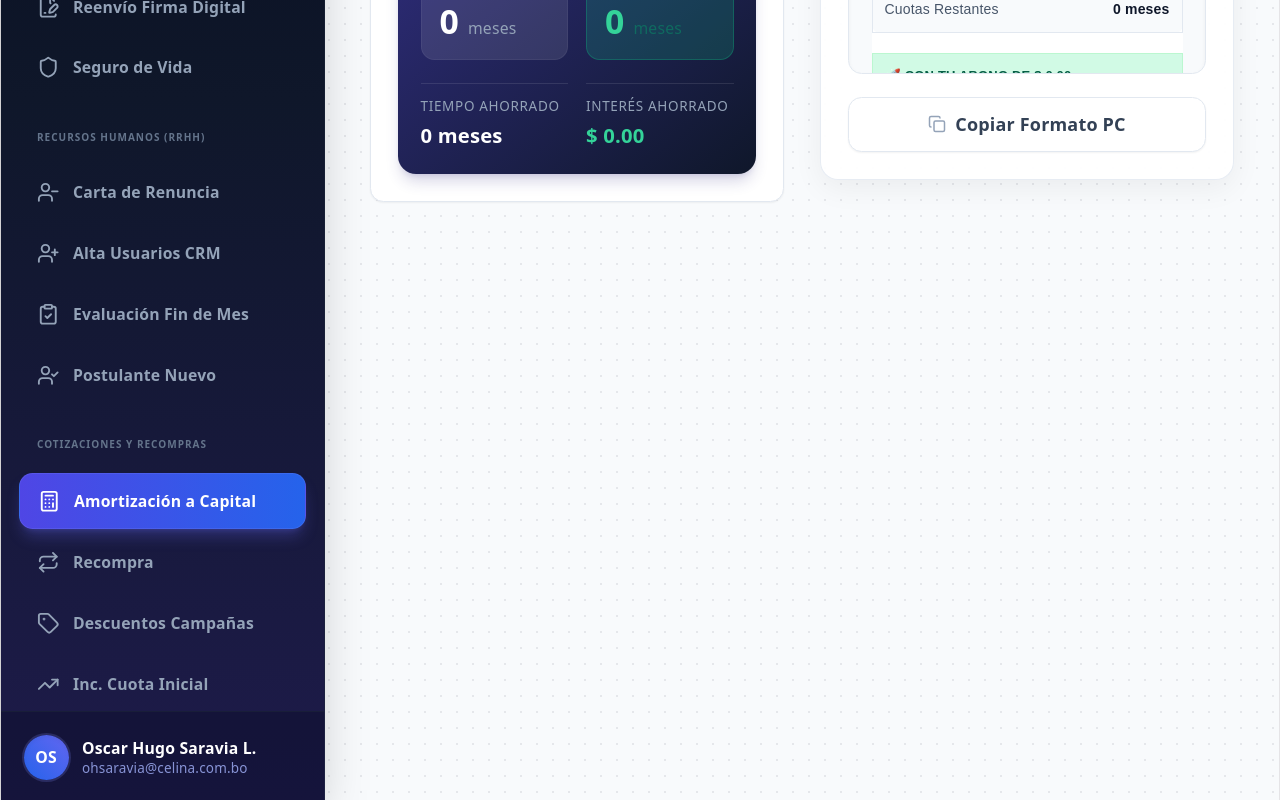
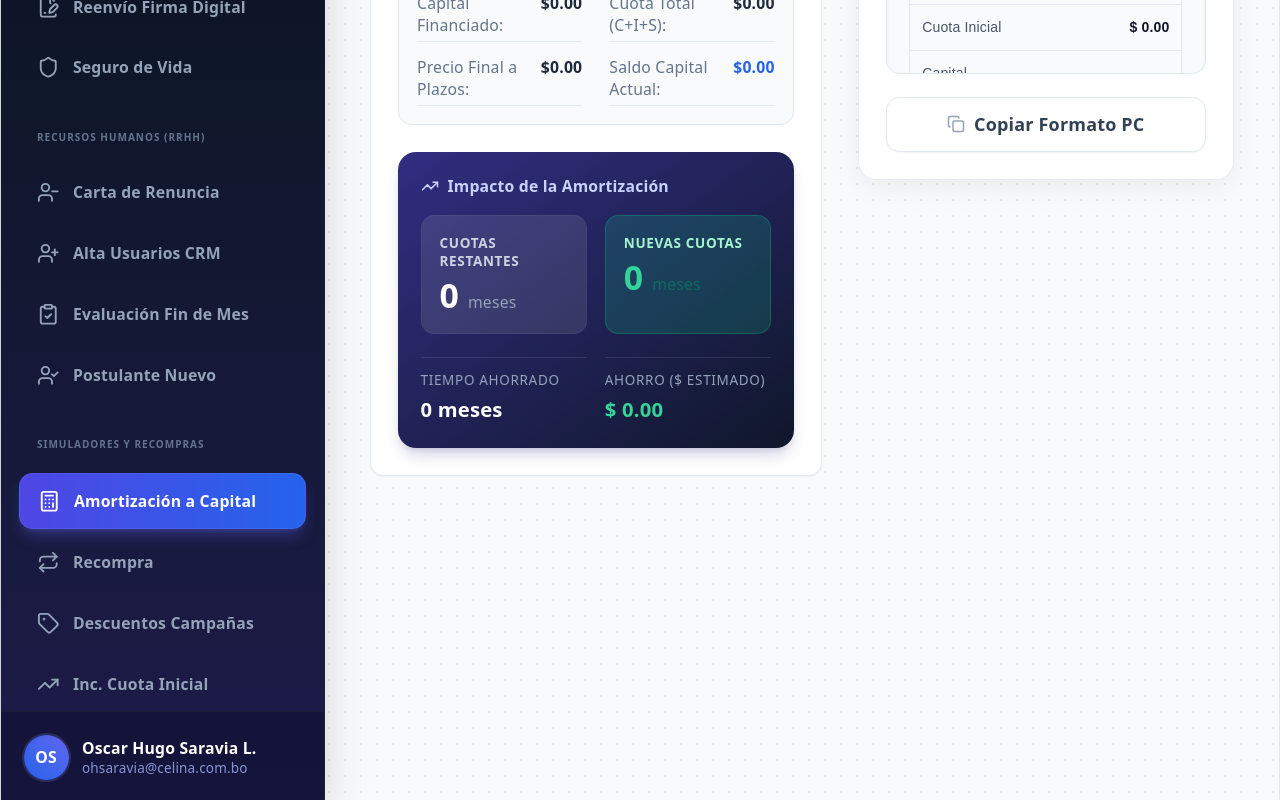
Before and after one commit to huguitoadm-OHSL/portal-celina, a React (Vite) app: page / in a window 1280 px wide. Both pictures are taken after a click on the button "Amortización a Capital". Shown: the part 608-1408 px from the top of the page. Built offline with nearby package versions, Linux system fonts and the light colour scheme.

Commit message:
Update App.jsx

```diff
--- a/src/App.jsx
+++ b/src/App.jsx
@@ -31,7 +31,7 @@ import {
 } from 'lucide-react';
 
 // --- CONTROL DE VERSIÓN DE DATOS ---
-const DATA_VERSION = "v1.2";
+const DATA_VERSION = "v1.4";
 
 // --- CONFIGURACIÓN DE DATOS MOCK ---
 const PROYECTOS_CONVENIO_1 = ["Los Jardines", "El Renacer", "Rancho Nuevo", "Santa Fe"];
@@ -399,8 +399,9 @@ export default function App() {
     asesor: '', nombre: '', referidor: ''
   });
 
+  // ESTADO PARA AMORTIZACIÓN (Sistema Francés, 12.1733% defecto)
   const [formAmortizacion, setFormAmortizacion] = useState({
-    cliente: '', saldoActual: '', cuotaMensual: '', tasaAnual: '12', montoAmortizacion: ''
+    cliente: '', precioContado: '', cuotaInicial: '', plazoAnios: '', cuotasPagadas: '', seguroMensual: '', tasaAnual: '12.1733', montoAmortizacion: ''
   });
 
   const [sumaVentaModal, setSumaVentaModal] = useState({ show: false, index: null, nombre: '', monto: '' });
@@ -784,43 +785,69 @@ export default function App() {
   };
 
   const calcularSimulacionAmortizacion = () => {
-    const p = parseFloat(formAmortizacion.saldoActual) || 0;
+    const C = parseFloat(formAmortizacion.precioContado) || 0;
+    const CI = parseFloat(formAmortizacion.cuotaInicial) || 0;
+    const plazo = parseInt(formAmortizacion.plazoAnios) || 0;
+    const k = parseInt(formAmortizacion.cuotasPagadas) || 0;
+    const rateAnual = parseFloat(formAmortizacion.tasaAnual) || 0;
     const amort = parseFloat(formAmortizacion.montoAmortizacion) || 0;
-    const pmt = parseFloat(formAmortizacion.cuotaMensual) || 0;
-    const rateAnual = parseFloat(formAmortizacion.tasaAnual) || 0;
-    const r = rateAnual / 100 / 12;
-
-    let nOld = 0, nNew = 0, totalIntOld = 0, totalIntNew = 0, error = "";
-
-    if (p > 0 && pmt > 0) {
-      if (r === 0) {
-        nOld = p / pmt;
-        nNew = Math.max(0, (p - amort) / pmt);
+    const seguro = parseFloat(formAmortizacion.seguroMensual) || 0;
+
+    let error = "";
+    let P = C - CI;
+    let n = plazo * 12;
+    let r = rateAnual / 100 / 12;
+
+    let PMT = 0;
+    let Bk = 0;
+    let B_new = 0;
+    let nNewExact = 0;
+    let nNew = 0;
+    let ahorradoInt = 0;
+    let ahorradoSeguro = 0;
+
+    if (P > 0 && n > 0 && r > 0) {
+      PMT = (P * r) / (1 - Math.pow(1 + r, -n));
+
+      if (k > n) {
+        error = "Las cuotas pagadas no pueden ser mayores al plazo total.";
       } else {
-        if (pmt <= p * r) {
-          error = "La cuota es muy baja para cubrir el interés. Revise los montos.";
+        Bk = PMT * (1 - Math.pow(1 + r, -(n - k))) / r;
+
+        if (amort >= Bk) {
+          B_new = 0;
+          nNew = 0;
+          ahorradoInt = ((n - k) * PMT - Bk);
+        } else if (amort > 0) {
+          B_new = Bk - amort;
+          nNewExact = -Math.log(1 - (B_new * r) / PMT) / Math.log(1 + r);
+          nNew = Math.ceil(nNewExact);
+
+          const intOld = (n - k) * PMT - Bk;
+          const intNew = nNewExact * PMT - B_new;
+          ahorradoInt = intOld - intNew;
         } else {
-           nOld = -Math.log(1 - (p * r) / pmt) / Math.log(1 + r);
-           totalIntOld = (nOld * pmt) - p;
-
-           const pNew = Math.max(0, p - amort);
-           if (pNew === 0) {
-             nNew = 0;
-           } else if (pmt > pNew * r) {
-             nNew = -Math.log(1 - (pNew * r) / pmt) / Math.log(1 + r);
-             totalIntNew = (nNew * pmt) - pNew;
-           } else {
-             error = "La amortización no es suficiente para reducir el capital efectivamente.";
-           }
+           B_new = Bk;
+           nNew = n - k;
+           ahorradoInt = 0;
         }
       }
+    } else if (P < 0) {
+      error = "La cuota inicial no puede ser mayor al precio de contado.";
     }
 
+    ahorradoSeguro = Math.max(0, (n - k - nNew) * seguro);
+
     return {
-      nOld: Math.ceil(nOld),
-      nNew: Math.ceil(nNew),
-      ahorrado: Math.max(0, totalIntOld - totalIntNew),
-      saldoNuevo: Math.max(0, p - amort),
+      P: P > 0 ? P : 0,
+      PMT: PMT > 0 ? PMT : 0,
+      cuotaTotal: (PMT > 0 ? PMT : 0) + seguro,
+      Bk: Bk > 0 ? Bk : 0,
+      B_new: B_new > 0 ? B_new : 0,
+      nOldRestantes: n - k > 0 ? n - k : 0,
+      nNew,
+      ahorrado: Math.max(0, ahorradoInt + ahorradoSeguro),
+      precioFinal: P > 0 && PMT > 0 ? (CI + ((PMT + seguro) * n)) : 0,
       error
     };
   };
@@ -833,8 +860,6 @@ export default function App() {
       nombrePila: supervisorSeleccionado.nombre.split(' ')[0]
     };
   };
-
-  // --- GENERADORES DE TEXTOS PLANOS PARA CELULAR ---
 
   const generarTextoRecompraCelular = () => {
     const beneficio = calcularBeneficioRecompra();
@@ -946,11 +971,11 @@ export default function App() {
   };
 
   const generarTextoAmortizacionCelular = () => {
-    const { nOld, nNew, ahorrado, saldoNuevo, error } = calcularSimulacionAmortizacion();
+    const { P, PMT, Bk, B_new, nOldRestantes, nNew, ahorrado, error, precioFinal } = calcularSimulacionAmortizacion();
     if (error) return `⚠️ Error en simulación: ${error}`;
 
     const clienteStr = formAmortizacion.cliente ? `Estimado/a ${formAmortizacion.cliente},\n\n` : `Estimado/a cliente,\n\n`;
-    return `👋 ${obtenerSaludoTiempo()},\n\n${clienteStr}Te presento la simulación de tu abono extraordinario a capital:\n\n*📊 DATOS ACTUALES*\n💰 Saldo Capital: $ ${formatCurrency(formAmortizacion.saldoActual)}\n💵 Cuota Mensual: $ ${formatCurrency(formAmortizacion.cuotaMensual)}\n🗓️ Cuotas Restantes: ${nOld} meses\n\n*🚀 CON TU ABONO DE $ ${formatCurrency(formAmortizacion.montoAmortizacion)}*\n⬇️ Nuevo Saldo Capital: $ ${formatCurrency(saldoNuevo)}\n📉 *Nuevas Cuotas Restantes: ${nNew} meses*\n\n*🎁 BENEFICIOS DEL ABONO*\n✅ Te ahorras de pagar: ${nOld - nNew} cuotas\n💸 Ahorro estimado en intereses: $ ${formatCurrency(ahorrado)}\n\nSi deseas proceder con este pago o tienes alguna duda, quedo a tu disposición.\n\nSaludos cordiales.`;
+    return `👋 ${obtenerSaludoTiempo()},\n\n${clienteStr}Te presento la simulación de tu abono extraordinario a capital (Sistema Francés):\n\n*📝 DATOS DEL CRÉDITO ORIGINAL*\n💰 Precio al Contado: $ ${formatCurrency(formAmortizacion.precioContado)}\n💵 Cuota Inicial: $ ${formatCurrency(formAmortizacion.cuotaInicial)}\n🤝 Capital Financiado: $ ${formatCurrency(P)}\n⏱️ Plazo Original: ${formAmortizacion.plazoAnios} años\n🏷️ Precio Final a Plazos: $ ${formatCurrency(precioFinal)}\n📊 Cuota Mensual Fija (Pura): $ ${formatCurrency(PMT)}\n\n*📊 SITUACIÓN ACTUAL*\n🗓️ Cuotas Pagadas: ${formAmortizacion.cuotasPagadas}\n⏳ Cuotas Restantes: ${nOldRestantes} meses\n📉 *Saldo Capital Actual: $ ${formatCurrency(Bk)}*\n\n*🚀 CON TU ABONO EXTRAORDINARIO DE $ ${formatCurrency(formAmortizacion.montoAmortizacion)}*\n⬇️ Nuevo Saldo Capital: $ ${formatCurrency(B_new)}\n⚡ *Nuevas Cuotas Restantes: ${nNew} meses*\n\n*🎁 BENEFICIOS DE TU ABONO*\n✅ Te ahorras de pagar: ${nOldRestantes - nNew} cuotas\n💸 Ahorro real en intereses y seguros: $ ${formatCurrency(ahorrado)}\n\nSi deseas proceder con este pago o tienes alguna duda, quedo a tu entera disposición.\n\nSaludos cordiales.`;
   };
 
   // --- GENERADORES HTML PARA PC ---
@@ -1385,39 +1410,69 @@ export default function App() {
   };
 
   const generarHtmlAmortizacion = () => {
-    const { nOld, nNew, ahorrado, saldoNuevo, error } = calcularSimulacionAmortizacion();
+    const { P, PMT, Bk, B_new, nOldRestantes, nNew, ahorrado, error, precioFinal } = calcularSimulacionAmortizacion();
     if (error) return `<div>Error: ${error}</div>`;
 
     return `
     <div style="background-color: #ffffff; font-family: Arial, sans-serif; font-size: 14px; color: #333333; max-width: 600px; line-height: 1.5; text-align: left;">
       <p style="margin-bottom: 5px; color: #333333;">👋 ${obtenerSaludoTiempo()},</p>
-      <p style="margin-top: 0; margin-bottom: 20px; color: #333333;">${formAmortizacion.cliente ? `Estimado/a <strong>${formAmortizacion.cliente}</strong>` : 'Estimado/a cliente'}, te presento la simulaci&oacute;n de tu abono extraordinario a capital:</p>
+      <p style="margin-top: 0; margin-bottom: 20px; color: #333333;">${formAmortizacion.cliente ? `Estimado/a <strong>${formAmortizacion.cliente}</strong>` : 'Estimado/a cliente'}, te presento la simulaci&oacute;n de tu abono extraordinario a capital (Sistema Franc&eacute;s):</p>
+
+      <table width="100%" cellpadding="12" cellspacing="0" style="background-color: #f8fafc; border: 1px solid #e2e8f0; border-radius: 8px; margin-bottom: 15px;">
+        <tr>
+          <td colspan="2" style="background-color: #e2e8f0; color: #1e293b; font-weight: bold; font-size: 13px; text-transform: uppercase;">📝 DATOS DEL CR&Eacute;DITO ORIGINAL</td>
+        </tr>
+        <tr>
+          <td width="50%" style="border-bottom: 1px solid #e2e8f0; color: #475569;">Precio al Contado</td>
+          <td width="50%" align="right" style="border-bottom: 1px solid #e2e8f0; color: #0f172a; font-weight: bold;">$ ${formatCurrency(formAmortizacion.precioContado)}</td>
+        </tr>
+        <tr>
+          <td style="border-bottom: 1px solid #e2e8f0; color: #475569;">Cuota Inicial</td>
+          <td align="right" style="border-bottom: 1px solid #e2e8f0; color: #0f172a; font-weight: bold;">$ ${formatCurrency(formAmortizacion.cuotaInicial)}</td>
+        </tr>
+        <tr>
+          <td style="border-bottom: 1px solid #e2e8f0; color: #475569;">Capital Financiado</td>
+          <td align="right" style="border-bottom: 1px solid #e2e8f0; color: #0f172a; font-weight: bold;">$ ${formatCurrency(P)}</td>
+        </tr>
+        <tr>
+          <td style="border-bottom: 1px solid #e2e8f0; color: #475569;">Plazo Original</td>
+          <td align="right" style="border-bottom: 1px solid #e2e8f0; color: #0f172a; font-weight: bold;">${formAmortizacion.plazoAnios} a&ntilde;os (${parseInt(formAmortizacion.plazoAnios) * 12} meses)</td>
+        </tr>
+        <tr>
+          <td style="border-bottom: 1px solid #e2e8f0; color: #475569;">Precio Final a Plazos</td>
+          <td align="right" style="border-bottom: 1px solid #e2e8f0; color: #0f172a; font-weight: bold;">$ ${formatCurrency(precioFinal)}</td>
+        </tr>
+        <tr>
+          <td style="color: #475569;">Cuota Mensual Fija (Pura)</td>
+          <td align="right" style="color: #0f172a; font-weight: bold;">$ ${formatCurrency(PMT)}</td>
+        </tr>
+      </table>
 
       <table width="100%" cellpadding="12" cellspacing="0" style="background-color: #f8fafc; border: 1px solid #e2e8f0; border-radius: 8px; margin-bottom: 20px;">
         <tr>
-          <td colspan="2" style="background-color: #e2e8f0; color: #1e293b; font-weight: bold; font-size: 13px; text-transform: uppercase;">📊 DATOS ACTUALES</td>
+          <td colspan="2" style="background-color: #e2e8f0; color: #1e293b; font-weight: bold; font-size: 13px; text-transform: uppercase;">📊 SITUACI&Oacute;N ACTUAL</td>
         </tr>
         <tr>
-          <td width="50%" style="border-bottom: 1px solid #e2e8f0; color: #475569;">Saldo Capital Actual</td>
-          <td width="50%" align="right" style="border-bottom: 1px solid #e2e8f0; color: #0f172a; font-weight: bold;">$ ${formatCurrency(formAmortizacion.saldoActual)}</td>
+          <td width="50%" style="border-bottom: 1px solid #e2e8f0; color: #475569;">Cuotas Pagadas</td>
+          <td width="50%" align="right" style="border-bottom: 1px solid #e2e8f0; color: #0f172a; font-weight: bold;">${formAmortizacion.cuotasPagadas}</td>
         </tr>
         <tr>
-          <td style="border-bottom: 1px solid #e2e8f0; color: #475569;">Cuota Mensual</td>
-          <td align="right" style="border-bottom: 1px solid #e2e8f0; color: #0f172a; font-weight: bold;">$ ${formatCurrency(formAmortizacion.cuotaMensual)}</td>
+          <td style="border-bottom: 1px solid #e2e8f0; color: #475569;">Cuotas Restantes</td>
+          <td align="right" style="border-bottom: 1px solid #e2e8f0; color: #0f172a; font-weight: bold;">${nOldRestantes} meses</td>
         </tr>
         <tr>
-          <td style="color: #475569;">Cuotas Restantes</td>
-          <td align="right" style="color: #0f172a; font-weight: bold;">${nOld} meses</td>
+          <td style="color: #475569;">Saldo Capital Actual</td>
+          <td align="right" style="color: #2563eb; font-weight: bold;">$ ${formatCurrency(Bk)}</td>
         </tr>
       </table>
 
       <table width="100%" cellpadding="12" cellspacing="0" style="background-color: #f0fdf4; border: 1px solid #bbf7d0; border-radius: 8px; margin-bottom: 20px;">
         <tr>
-          <td colspan="2" style="background-color: #d1fae5; color: #065f46; font-weight: bold; font-size: 13px; text-transform: uppercase;">🚀 CON TU ABONO DE $ ${formatCurrency(formAmortizacion.montoAmortizacion)}</td>
+          <td colspan="2" style="background-color: #d1fae5; color: #065f46; font-weight: bold; font-size: 13px; text-transform: uppercase;">🚀 CON TU ABONO EXTRAORDINARIO DE $ ${formatCurrency(formAmortizacion.montoAmortizacion)}</td>
         </tr>
         <tr>
           <td width="50%" style="border-bottom: 1px solid #bbf7d0; color: #166534;">Nuevo Saldo Capital</td>
-          <td width="50%" align="right" style="border-bottom: 1px solid #bbf7d0; color: #065f46; font-weight: bold; font-size: 15px;">$ ${formatCurrency(saldoNuevo)}</td>
+          <td width="50%" align="right" style="border-bottom: 1px solid #bbf7d0; color: #065f46; font-weight: bold; font-size: 15px;">$ ${formatCurrency(B_new)}</td>
         </tr>
         <tr>
           <td style="color: #166534; font-weight: bold;">Nuevas Cuotas Restantes</td>
@@ -1431,15 +1486,15 @@ export default function App() {
         </tr>
         <tr>
           <td width="50%" style="border-bottom: 1px solid #fde68a; color: #92400e;">Te ahorras de pagar</td>
-          <td width="50%" align="right" style="border-bottom: 1px solid #fde68a; color: #b45309; font-weight: bold; font-size: 15px;">${nOld - nNew} cuotas</td>
+          <td width="50%" align="right" style="border-bottom: 1px solid #fde68a; color: #b45309; font-weight: bold; font-size: 15px;">${nOldRestantes - nNew} cuotas</td>
         </tr>
         <tr>
-          <td style="color: #92400e;">Ahorro en intereses</td>
+          <td style="color: #92400e;">Ahorro real en intereses y seguro</td>
           <td align="right" style="color: #15803d; font-weight: bold; font-size: 16px;">$ ${formatCurrency(ahorrado)}</td>
         </tr>
       </table>
 
-      <p style="margin-bottom: 20px; color: #333333;">Si deseas proceder con este pago o tienes alguna duda, quedo a tu disposici&oacute;n.</p>
+      <p style="margin-bottom: 20px; color: #333333;">Si deseas proceder con este pago o tienes alguna duda, quedo a tu entera disposici&oacute;n.</p>
       <p style="margin-top: 0; margin-bottom: 2px; color: #333333;">Saludos cordiales.</p>
     </div>`;
   };
@@ -1496,7 +1551,7 @@ export default function App() {
             <UserCheck className="w-5 h-5 mr-3" /> Postulante Nuevo
           </button>
 
-          <div className="pt-5 pb-2"><p className="px-4 text-[10px] font-bold text-slate-500 uppercase tracking-widest">Cotizaciones y Recompras</p></div>
+          <div className="pt-5 pb-2"><p className="px-4 text-[10px] font-bold text-slate-500 uppercase tracking-widest">Simuladores y Recompras</p></div>
           <button onClick={() => setActiveTab('amortizacion')} className={`w-full flex items-center px-4 py-3.5 rounded-xl text-sm font-semibold transition-all duration-300 ${activeTab === 'amortizacion' ? 'bg-gradient-to-r from-indigo-600 to-blue-600 text-white shadow-lg shadow-indigo-500/30 border border-indigo-400/20' : 'text-slate-400 hover:text-white hover:bg-white/5'}`}>
             <Calculator className="w-5 h-5 mr-3" /> Amortización a Capital
           </button>
@@ -1690,11 +1745,11 @@ export default function App() {
 
           {/* FORM: SIMULADOR AMORTIZACIÓN */}
           {activeTab === 'amortizacion' && (() => {
-            const { nOld, nNew, ahorrado, saldoNuevo, error } = calcularSimulacionAmortizacion();
+            const { P, PMT, Bk, B_new, nOldRestantes, nNew, ahorrado, error, precioFinal, cuotaTotal } = calcularSimulacionAmortizacion();
             return (
             <div className="animate-in fade-in slide-in-from-bottom-4 duration-500 w-full">
               <div className="mb-6"><h2 className="text-2xl font-bold text-slate-800 flex items-center"><Calculator className="w-6 h-6 mr-2 text-blue-600" /> Simulador de Amortización a Capital</h2></div>
-              <div className="grid grid-cols-1 lg:grid-cols-1 xl:grid-cols-2 gap-8 w-full">
+              <div className="grid grid-cols-1 lg:grid-cols-1 xl:grid-cols-[1.2fr_1fr] gap-8 w-full">
                 <div className="bg-white p-6 rounded-xl shadow-sm border border-slate-200 w-full min-w-0 flex flex-col">
 
                   <div className="mb-4">
@@ -1702,29 +1757,49 @@ export default function App() {
                   </div>
 
                   <div className="grid grid-cols-1 md:grid-cols-2 gap-5 w-full mb-2">
-                    <Input label="Saldo Capital Actual ($)" name="saldoActual" value={formAmortizacion.saldoActual} onChange={handleAmortizacionChange} placeholder="Ej. 15000" type="number" />
-                    <Input label="Cuota Mensual Actual ($)" name="cuotaMensual" value={formAmortizacion.cuotaMensual} onChange={handleAmortizacionChange} placeholder="Ej. 250" type="number" />
+                    <Input label="Precio de Contrato ($)" name="precioContado" value={formAmortizacion.precioContado} onChange={handleAmortizacionChange} placeholder="Ej. 24384.14" type="number" />
+                    <Input label="Cuota Inicial ($)" name="cuotaInicial" value={formAmortizacion.cuotaInicial} onChange={handleAmortizacionChange} placeholder="Ej. 366.00" type="number" />
+                  </div>
+
+                  <div className="grid grid-cols-1 md:grid-cols-3 gap-5 w-full mb-2">
+                    <Input label="Plazo Original (Años)" name="plazoAnios" value={formAmortizacion.plazoAnios} onChange={handleAmortizacionChange} placeholder="Ej. 10" type="number" />
+                    <Input label="Cuotas Pagadas (Meses)" name="cuotasPagadas" value={formAmortizacion.cuotasPagadas} onChange={handleAmortizacionChange} placeholder="Ej. 12" type="number" />
+                    <Input label="Seguro Mensual ($)" name="seguroMensual" value={formAmortizacion.seguroMensual} onChange={handleAmortizacionChange} placeholder="Ej. 18.48" type="number" />
                   </div>
 
                   <div className="grid grid-cols-1 md:grid-cols-2 gap-5 w-full mb-4">
-                    <Input label="Monto a Amortizar ($)" name="montoAmortizacion" value={formAmortizacion.montoAmortizacion} onChange={handleAmortizacionChange} placeholder="Ej. 5000" type="number" />
                     <div className="w-full">
-                      <label className="block text-sm font-bold text-slate-700 mb-1.5 ml-0.5">Tasa de Interés Anual (%)</label>
+                      <label className="block text-sm font-bold text-slate-700 mb-1.5 ml-0.5">Tasa Anual (%)</label>
                       <input type="number" name="tasaAnual" value={formAmortizacion.tasaAnual} onChange={handleAmortizacionChange} className="w-full px-3 py-2.5 border border-slate-200 rounded-xl focus:outline-none focus:ring-4 focus:ring-indigo-500/15 focus:border-indigo-500 bg-slate-50/50 text-slate-800 shadow-sm text-sm" />
                     </div>
+                    <div className="w-full">
+                      <label className="block text-sm font-bold text-emerald-700 mb-1.5 ml-0.5">Monto a Amortizar ($)</label>
+                      <input type="number" name="montoAmortizacion" value={formAmortizacion.montoAmortizacion} onChange={handleAmortizacionChange} placeholder="Ej. 5000" className="w-full px-3 py-2.5 border border-emerald-200 rounded-xl focus:outline-none focus:ring-4 focus:ring-emerald-500/20 focus:border-emerald-500 bg-emerald-50 text-emerald-900 font-bold shadow-sm text-sm" />
+                    </div>
+                  </div>
+
+                  {/* Panel de Datos Calculados */}
+                  <div className="bg-slate-50 p-4 rounded-xl border border-slate-200 mb-4">
+                     <h4 className="text-xs font-bold text-slate-500 uppercase tracking-widest mb-3">Detalle del Sistema (Francés)</h4>
+                     <div className="grid grid-cols-1 sm:grid-cols-2 gap-y-3 gap-x-6 text-sm">
+                       <div className="flex justify-between border-b border-slate-200 pb-1"><span className="text-slate-500 font-medium">Capital Financiado:</span> <span className="font-bold text-slate-800">${formatCurrency(P)}</span></div>
+                       <div className="flex justify-between border-b border-slate-200 pb-1"><span className="text-slate-500 font-medium">Cuota Total (C+I+S):</span> <span className="font-bold text-slate-800">${formatCurrency(cuotaTotal)}</span></div>
+                       <div className="flex justify-between border-b border-slate-200 pb-1"><span className="text-slate-500 font-medium">Precio Final a Plazos:</span> <span className="font-bold text-slate-800">${formatCurrency(precioFinal)}</span></div>
+                       <div className="flex justify-between border-b border-slate-200 pb-1"><span className="text-slate-500 font-medium">Saldo Capital Actual:</span> <span className="font-bold text-blue-600">${formatCurrency(Bk)}</span></div>
+                     </div>
                   </div>
 
                   {error ? (
-                    <div className="mt-4 p-4 bg-red-50 border border-red-200 rounded-xl text-red-600 font-bold text-sm flex items-center">
+                    <div className="mt-2 p-4 bg-red-50 border border-red-200 rounded-xl text-red-600 font-bold text-sm flex items-center">
                       <AlertCircle className="w-5 h-5 mr-2" /> {error}
                     </div>
                   ) : (
-                    <div className="mt-4 p-5 bg-gradient-to-br from-indigo-900 to-slate-900 rounded-2xl text-white shadow-lg shadow-indigo-900/20">
-                      <h3 className="text-sm font-bold text-indigo-200 mb-4 flex items-center"><TrendingUp className="w-4 h-4 mr-2" /> Impacto de tu Amortización</h3>
+                    <div className="mt-2 p-5 bg-gradient-to-br from-indigo-900 to-slate-900 rounded-2xl text-white shadow-lg shadow-indigo-900/20">
+                      <h3 className="text-sm font-bold text-indigo-200 mb-4 flex items-center"><TrendingUp className="w-4 h-4 mr-2" /> Impacto de la Amortización</h3>
                       <div className="grid grid-cols-2 gap-4 mb-5">
                         <div className="bg-white/10 p-4 rounded-xl border border-white/5">
                           <p className="text-xs text-slate-300 mb-1 font-semibold uppercase tracking-wider">Cuotas Restantes</p>
-                          <p className="text-3xl font-black text-white">{nOld} <span className="text-sm font-normal text-slate-400">meses</span></p>
+                          <p className="text-3xl font-black text-white">{nOldRestantes} <span className="text-sm font-normal text-slate-400">meses</span></p>
                         </div>
                         <div className="bg-emerald-500/20 border border-emerald-500/30 p-4 rounded-xl">
                           <p className="text-xs text-emerald-200 mb-1 font-semibold uppercase tracking-wider">Nuevas Cuotas</p>
@@ -1734,10 +1809,10 @@ export default function App() {
                       <div className="grid grid-cols-2 gap-4">
                         <div className="border-t border-white/10 pt-3">
                           <p className="text-xs text-slate-400 mb-1 uppercase tracking-wider">Tiempo Ahorrado</p>
-                          <p className="text-lg font-bold text-white">{Math.max(0, nOld - nNew)} meses</p>
+                          <p className="text-lg font-bold text-white">{Math.max(0, nOldRestantes - nNew)} meses</p>
                         </div>
                         <div className="border-t border-white/10 pt-3">
-                          <p className="text-xs text-slate-400 mb-1 uppercase tracking-wider">Interés Ahorrado</p>
+                          <p className="text-xs text-slate-400 mb-1 uppercase tracking-wider">Ahorro ($ Estimado)</p>
                           <p className="text-lg font-bold text-emerald-400">$ {formatCurrency(ahorrado)}</p>
                         </div>
                       </div>
```
